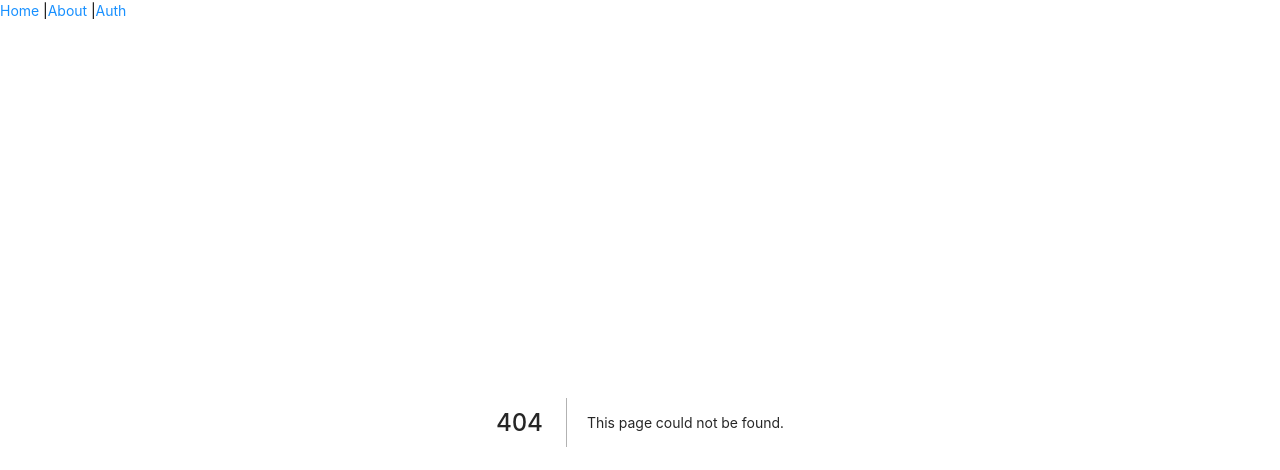
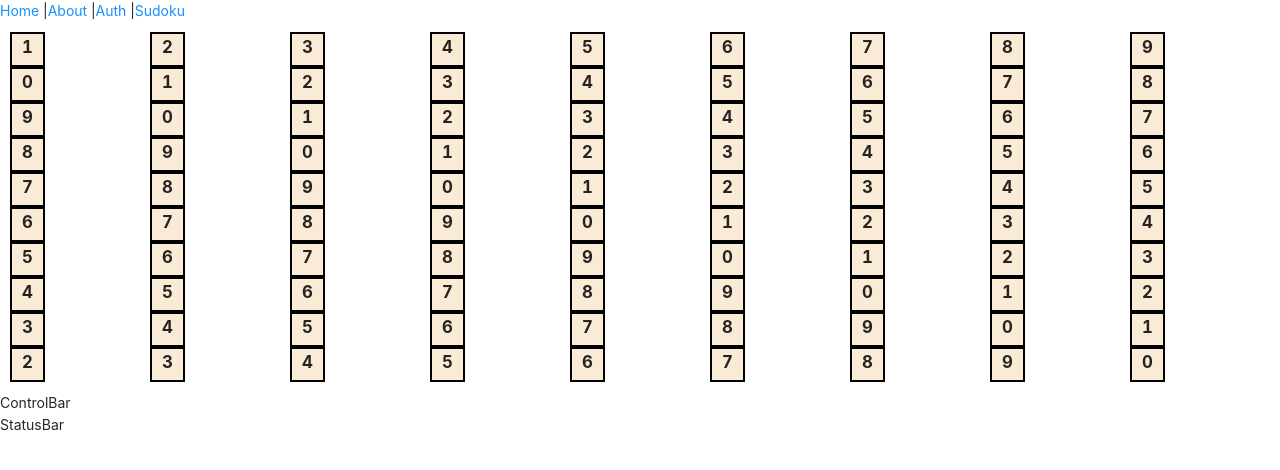
Before and after one commit to Manion-sebastian/waggroup, a Next.js app: page /sudokuTest in a window 1280 px wide. Before the commit this address had no page. Shown: the top 470 px of the page. Built offline with nearby package versions, Linux system fonts and the light colour scheme.

Commit message:
grid system created. index commented out

```diff
--- a/components/Sudoku/board.tsx
+++ b/components/Sudoku/board.tsx
@@ -1,10 +1,22 @@
 import React from 'react'
+import Cell from './cell'
+import styles from '../../styles/sudoku/Board.module.css'
+
+const boardArray = [1,2,3,4,5,6,7,8,9,0,1,2,3,4,5,6,7,8,9,0,1,2,3,4,5,6,7,8,9,0,1,2,3,4,5,6,7,8,9,0,1,2,3,4,5,6,7,8,9,0,1,2,3,4,5,6,7,8,9,0,1,2,3,4,5,6,7,8,9,0,1,2,3,4,5,6,7,8,9,0,1,2,3,4,5,6,7,8,9,0]
 
 type Props = {}
 
 const Board = (props: Props) => {
+
   return (
-    <div>board</div>
+    <div className={styles.boardConstraints}>
+      {boardArray.map((num: number, i:number) => (
+            <Cell
+              key={`cell-id-${i}`}
+              num={num}
+            />
+        ))}
+    </div>
   )
 }
 
--- /dev/null
+++ b/components/Sudoku/cell.tsx
@@ -0,0 +1,14 @@
+import React from 'react'
+import styles from '../../styles/sudoku/Cell.module.css'
+
+type Props = {
+    num: number
+}
+
+const Cell = ({num}: Props) => {
+  return (
+    <div className={styles.size}>{num}</div>
+  )
+}
+
+export default Cell
--- a/components/navBar.tsx
+++ b/components/navBar.tsx
@@ -8,7 +8,8 @@ const NavBar = () => {
     <div>
         <Link href={'/'}>Home</Link>{" "} |
         <Link href={'/about'}>About</Link> {" "} |
-        <Link href={'/auth'}>Auth</Link> {" "}
+        <Link href={'/auth'}>Auth</Link> {" "} |
+        <Link href={'/sudokuTest'}>Sudoku</Link>
     </div>
   )
 }
--- /dev/null
+++ b/pages/sudokuTest.tsx
@@ -0,0 +1,14 @@
+import React from 'react'
+import SudokuGame from '../components/sudoku/sudokuGame'
+
+type Props = {}
+
+const SudokuTest = (props: Props) => {
+  return (
+    <div>
+        <SudokuGame />
+    </div>
+  )
+}
+
+export default SudokuTest
--- /dev/null
+++ b/styles/sudoku/Board.module.css
@@ -0,0 +1,10 @@
+
+.boardConstraints {
+    display: grid;
+    grid-template-columns: repeat(9, minmax(0, 1fr));
+    grid-gap: 0;
+
+    padding: 10px;
+
+
+}
--- /dev/null
+++ b/styles/sudoku/Cell.module.css
@@ -0,0 +1,11 @@
+
+.size {
+    height: 35px;
+    width: 35px;
+    border: solid black 2px;
+    background-color: antiquewhite;
+    display: flex;
+    justify-content: center;
+    font-weight: bold;
+    font-size: larger;
+}
```
Also changed, not shown: SudokuLogic.ts (added, +13 -0 lines), pages/index.tsx (+4 -3 lines).
